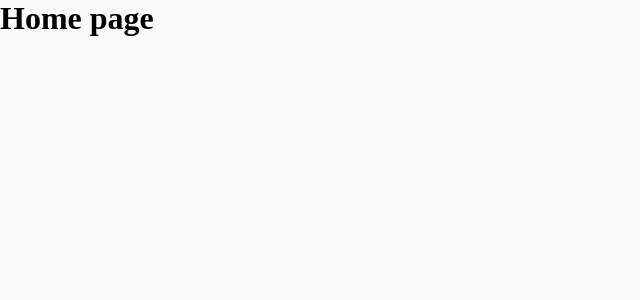
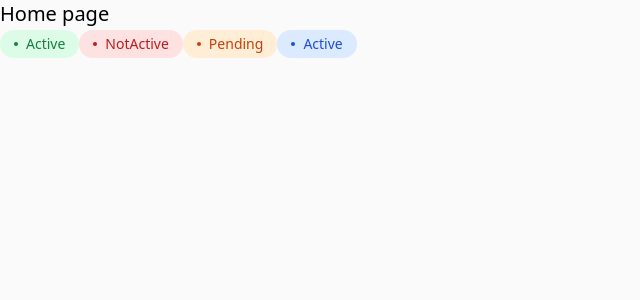
Before and after one commit to Samokhvalova-Nata/CRM_Next.js, a Next.js app: page / in a window 1280 px wide. Shown: the top 300 px of the page, without its empty margins (0-640 px from the left). Built offline with nearby package versions, Linux system fonts and the light colour scheme.

Commit message:
Add status component

```diff
--- a/package.json
+++ b/package.json
@@ -9,11 +9,14 @@
     "lint": "next lint"
   },
   "dependencies": {
+    "autoprefixer": "^10.4.16",
     "eslint-config-prettier": "^9.1.0",
     "next": "14.0.4",
+    "postcss": "^8.4.33",
     "prettier": "^3.1.1",
     "react": "^18",
-    "react-dom": "^18"
+    "react-dom": "^18",
+    "tailwindcss": "^3.4.1"
   },
   "devDependencies": {
     "@types/node": "^20",
--- /dev/null
+++ b/postcss.config.js
@@ -0,0 +1,6 @@
+module.exports = {
+  plugins: {
+    tailwindcss: {},
+    autoprefixer: {},
+  },
+}
--- /dev/null
+++ b/src/app/components/status-label.tsx
@@ -0,0 +1,30 @@
+import React from "react";
+
+export enum Status {
+    Active = 'active',
+    NotActive = 'notActive',
+    Pending = 'pending',
+    Suspended = 'suspended'
+};
+
+export interface StatusLabelProps {
+    children: React.ReactNode;
+    status: Status;
+};
+
+
+export default function StatusLabel({children, status}: StatusLabelProps) {
+    return (
+    <div
+        className={`inline-flex items-center py-1 px-3.5 rounded-3xl text-sm font-medium ${
+            (status === Status.Active && 'text-green-700 bg-green-100') ||
+            (status === Status.NotActive && 'text-red-700 bg-red-100') ||
+            (status === Status.Pending && 'text-orange-700 bg-orange-100') ||
+            (status === Status.Suspended && 'text-blue-700 bg-blue-100') ||
+            ''
+        }`}>
+            <div className="w-1 h-1 mr-2 rounded-full bg-current"/>
+            {children}
+    </div>
+    )
+};
--- a/src/app/globals.css
+++ b/src/app/globals.css
@@ -1,3 +1,7 @@
+@tailwind base;
+@tailwind components;
+@tailwind utilities;
+
 * {
   box-sizing: border-box;
   padding: 0;
--- a/src/app/page.tsx
+++ b/src/app/page.tsx
@@ -1,8 +1,13 @@
+import StatusLabel, {Status} from "./components/status-label";
 
 export default function Home() {
   return (
     <main>
-      <h1>Home page</h1>
+      <h1 className="text-xl">Home page</h1>
+      <StatusLabel status={Status.Active}>Active</StatusLabel>
+      <StatusLabel status={Status.NotActive}>NotActive</StatusLabel>
+      <StatusLabel status={Status.Pending}>Pending</StatusLabel>
+      <StatusLabel status={Status.Suspended}>Active</StatusLabel>
     </main>
   )
-}
+};
--- /dev/null
+++ b/tailwind.config.js
@@ -0,0 +1,8 @@
+/** @type {import('tailwindcss').Config} */
+module.exports = {
+  content: ['./src/**/*.{js,ts,jsx,tsx,mdx}'],
+  theme: {
+    extend: {},
+  },
+  plugins: [],
+}
```
Also changed, not shown: 1 other file (tests, documents, lock files or other folders).
